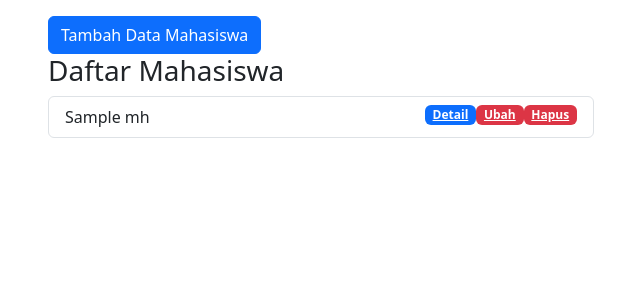
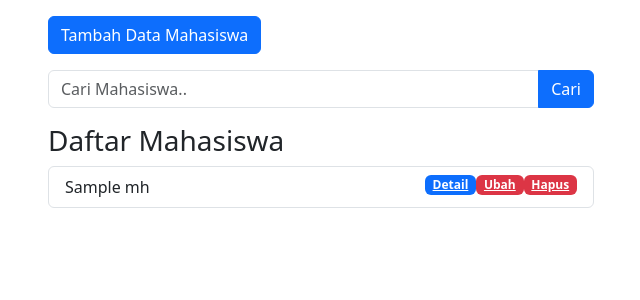
Before and after one commit to denipajri/prakweb2024_d_213040044_mvc, a PHP site: the page made by app/views/mahasiswa/index.php in a window 1280 px wide. Shown: the part 56-356 px from the top of the page, without its empty margins (34-674 px from the left). Run offline with PHP 8.4, Linux system fonts and the light colour scheme; the template is opened without the code that fills it: most values are stand-ins (such as "Sample title", 1, 10 or a date in 2020); some libraries are stand-ins or nearby versions.

Commit message:
menyelesaikan video 13 || Selesai

```diff
--- a/app/views/mahasiswa/index.php
+++ b/app/views/mahasiswa/index.php
@@ -4,12 +4,28 @@
             <?php Flasher::flash(); ?>
         </div>
     </div>
-    <div class="row">
+
+    <div class="row mb-3">
         <div class="col-lg-6">
             <button type="button" class="btn btn-primary tombolTambahData" data-bs-toggle="modal" data-bs-target="#formModal">
                 Tambah Data Mahasiswa
             </button>
-            <br>
+        </div>
+    </div>
+
+    <div class="row mb-3">
+        <div class="col-lg-6">
+            <form action="<?= BASEURL; ?>/mahasiswa/cari" method="post">
+                <div class="input-group">
+                    <input type="text" class="form-control" placeholder="Cari Mahasiswa.." name="keyword" id="keyword" autocomplete="off">
+                    <button class="btn btn-primary" type="submit" id="tombolCari">Cari</button>
+                </div>
+            </form>
+        </div>
+    </div>
+
+    <div class="row">
+        <div class="col-lg-6">
             <h3>Daftar Mahasiswa</h3>
             <ul class="list-group">
                 <?php foreach ($data['mhs'] as $mhs) : ?>
```
Also changed, not shown: app/controllers/Mahasiswa.php (+9 -0 lines), app/models/Mahasiswa_model.php (+11 -0 lines).
